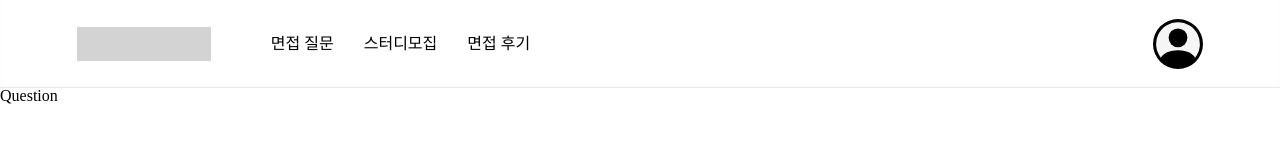
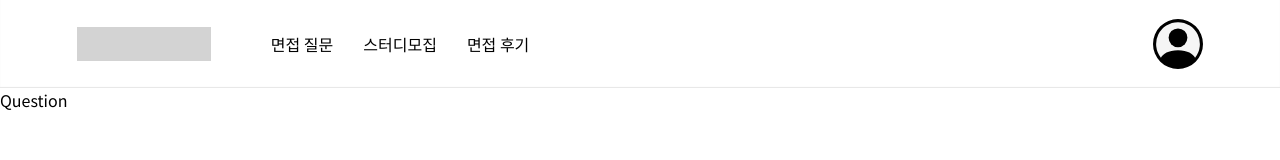
Before and after one commit to codestates-seb/seb39_main_010, a React (Create React App) app in the folder client/: page /interview/question in a window 1280 px wide. Shown: the top 160 px of the page. Built offline with nearby package versions, Linux system fonts and the light colour scheme.

Commit message:
Design: google font 적용 및 global style 프로젝트에 맞춰 변경 적용

```diff
--- a/client/src/styles/GlobalStyle.ts
+++ b/client/src/styles/GlobalStyle.ts
@@ -1,134 +1,59 @@
 import { createGlobalStyle } from 'styled-components';
 
-const GlobalStyle = createGlobalStyle`html,
+const GlobalStyle = createGlobalStyle`
+blockquote,
 body,
-div,
-span,
-applet,
-object,
-iframe,
+dd,
+dl,
+dt,
+fieldset,
+figure,
 h1,
 h2,
 h3,
 h4,
 h5,
 h6,
+hr,
+html,
+iframe,
+legend,
+li,
+ol,
 p,
-blockquote,
 pre,
-a,
-abbr,
-acronym,
-address,
-big,
-cite,
-code,
-del,
-dfn,
-em,
-img,
-ins,
-kbd,
-q,
-s,
-samp,
-small,
-strike,
-strong,
-sub,
-sup,
-tt,
-var,
-b,
-u,
-i,
-center,
-dl,
-dt,
-dd,
-ol,
-ul,
-li,
-fieldset,
-form,
-label,
-legend,
-table,
-caption,
-tbody,
-tfoot,
-thead,
-tr,
-th,
-td,
-article,
-aside,
-canvas,
-details,
-embed,
-figure,
-figcaption,
-footer,
-header,
-hgroup,
-menu,
-nav,
-output,
-ruby,
-section,
-summary,
-time,
-mark,
-audio,
-video {
+textarea,
+ul {
   margin: 0;
   padding: 0;
-  border: 0;
-  font: inherit;
-  vertical-align: baseline;
 }
-/* HTML5 display-role reset for older browsers */
-article,
-aside,
-details,
-figcaption,
-figure,
-footer,
-header,
-hgroup,
-menu,
-nav,
-section {
-  display: block;
-}
-body {
-  line-height: 1;
-}
-ol,
-ul {
+ul, li {
   list-style: none;
 }
-blockquote,
-q {
-  quotes: none;
+a {
+  text-decoration: none;
 }
-blockquote:before,
-blockquote:after,
-q:before,
-q:after {
-  content: '';
-  content: none;
+button {
+  cursor: pointer;
 }
-table {
-  border-collapse: collapse;
-  border-spacing: 0;
+html,
+body {
+  height: 100%;
+  width: 100%;
+  font-family: 'Noto Sans KR', sans-serif;
 }
-body,
-html {
+*,
+:after,
+:before {
   box-sizing: border-box;
 }
-*{
-  box-sizing: border-box;
+img,
+video {
+  height: auto;
+  max-width: 100%;
+}
+iframe {
+  border: 0;
 }
 `;
 
```
